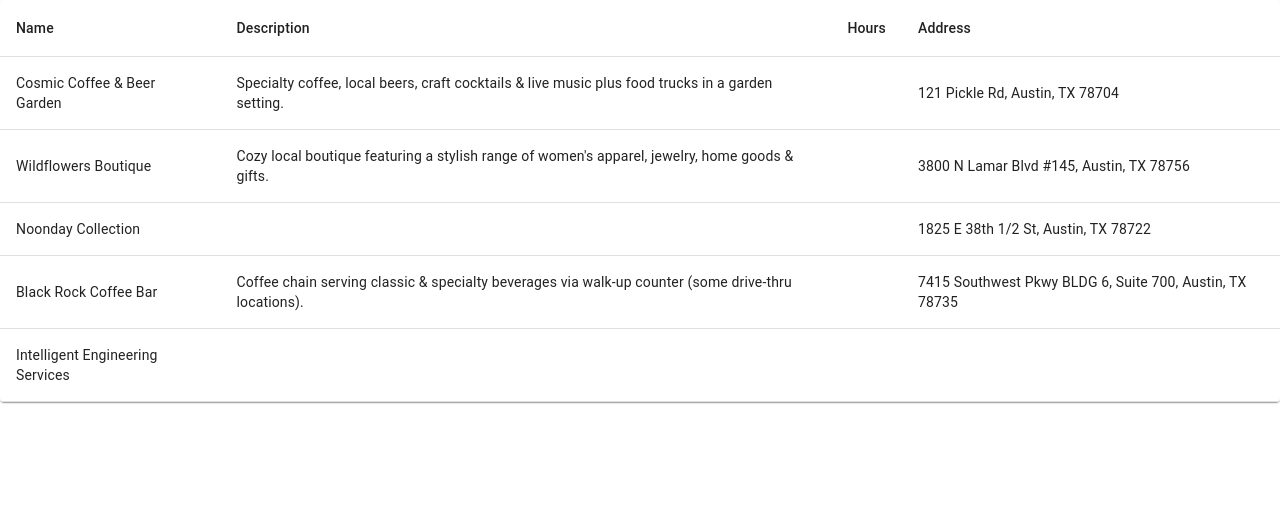
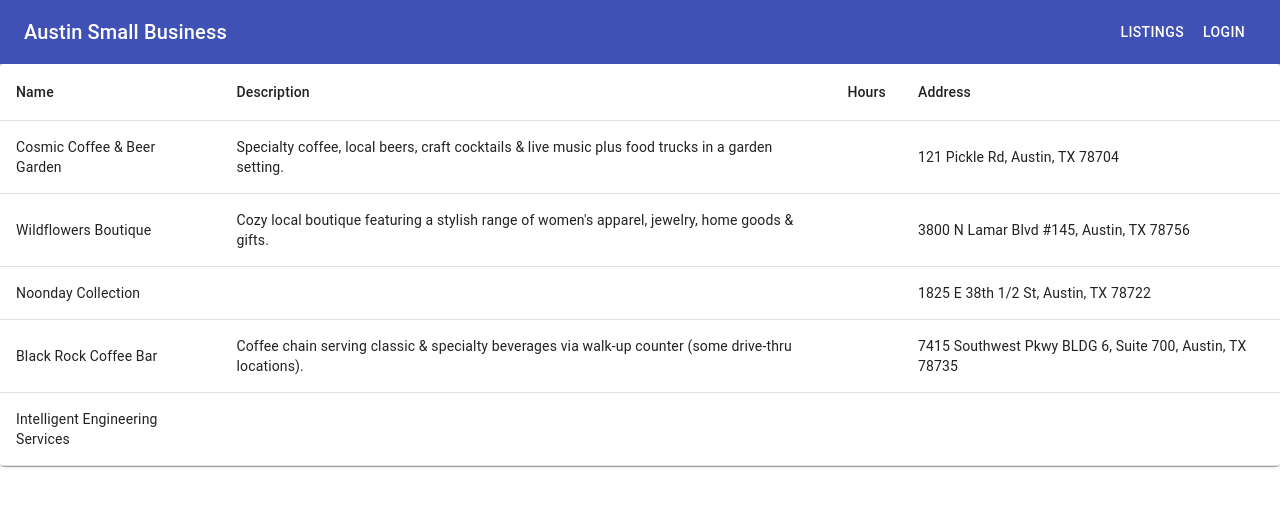
Before and after one commit to mayra-tellez/small-business, a React (Create React App) app: page / in a window 1280 px wide. Shown: the top 506 px of the page. Built offline with nearby package versions, Linux system fonts and the light colour scheme.

Commit message:
added navbar component, still needs styling/formatting

```diff
--- a/src/App.js
+++ b/src/App.js
@@ -1,3 +1,4 @@
+import NavBar from '../src/components/NavBar'
 import Listing from '../src/components/Listing'
 import './App.css';
 
@@ -5,6 +6,7 @@
 
   return (
     <div className="App">
+      <NavBar />
       <Listing />
     </div>
   );
--- a/src/components/Listing.js
+++ b/src/components/Listing.js
@@ -8,11 +8,11 @@
   TableHead,
   TableRow,
   Paper
-} from '@material-ui/core'
+} from '@material-ui/core';
 
 import { businesses } from '../data/businesses';
 
-function Listing() {
+export default function Listing() {
   const [list, setList] = useState(businesses);
 
   useEffect(() => {
@@ -49,5 +49,3 @@
     </TableContainer>
   )
 }
-
-export default Listing;
--- /dev/null
+++ b/src/components/NavBar.js
@@ -0,0 +1,26 @@
+import React from 'react';
+import {
+  AppBar,
+  Box,
+  Toolbar,
+  Typography,
+  Button
+} from '@material-ui/core';
+
+export default function NavBar() {
+  return (
+    <Box sx={{ flexGrow: 1 }}>
+      <AppBar position="static">
+        <Toolbar style={{ display: "flex", justifyContent: "space-between" }}>
+          <Typography variant="h6" component="div" sx={{ flexGrow: 1 }}>
+            Austin Small Business
+          </Typography>
+          <div>
+            <Button color="inherit">Listings</Button>
+            <Button color="inherit">Login</Button>
+          </div>
+        </Toolbar>
+      </AppBar>
+    </Box>
+  );
+}
```
